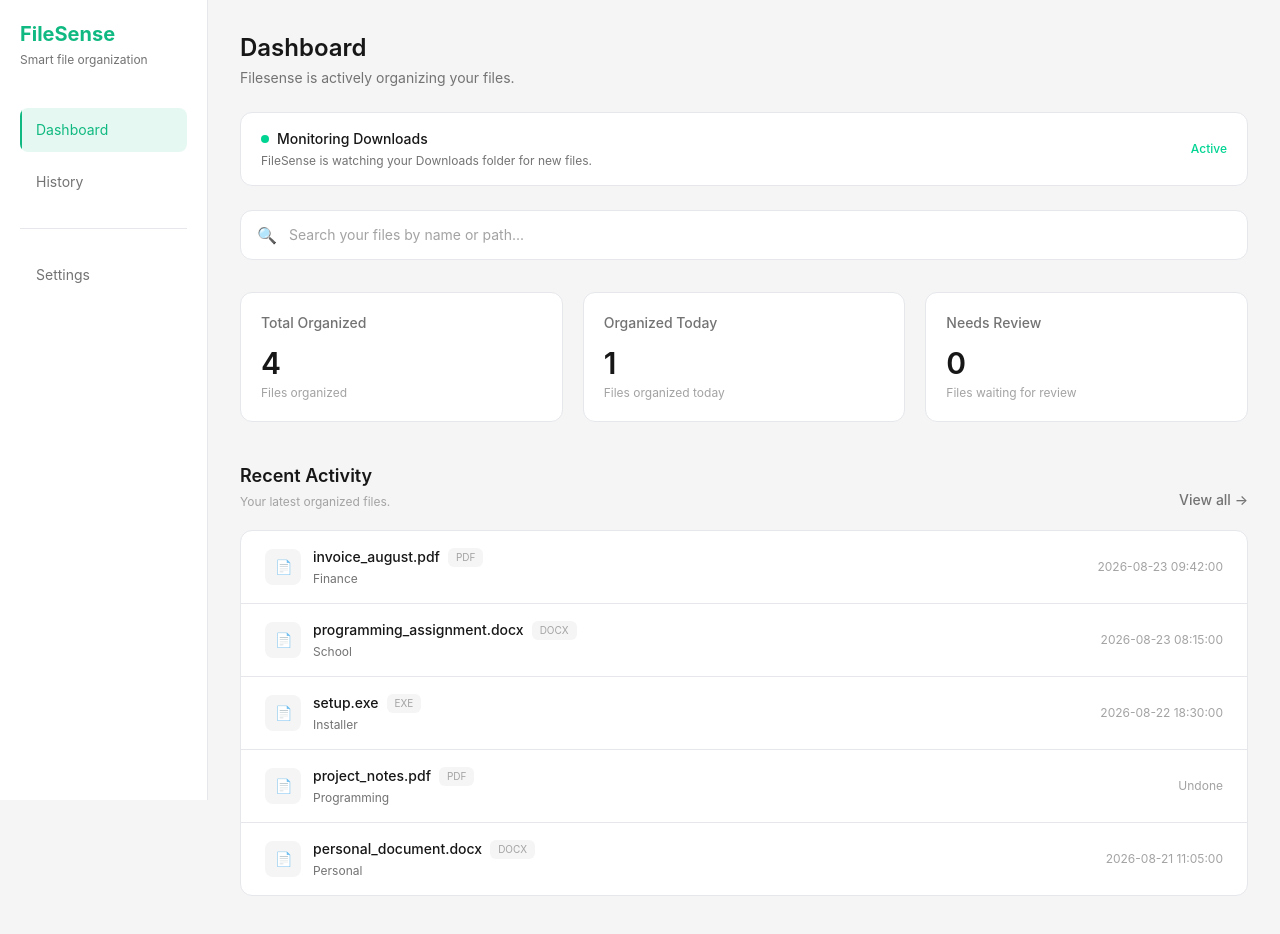
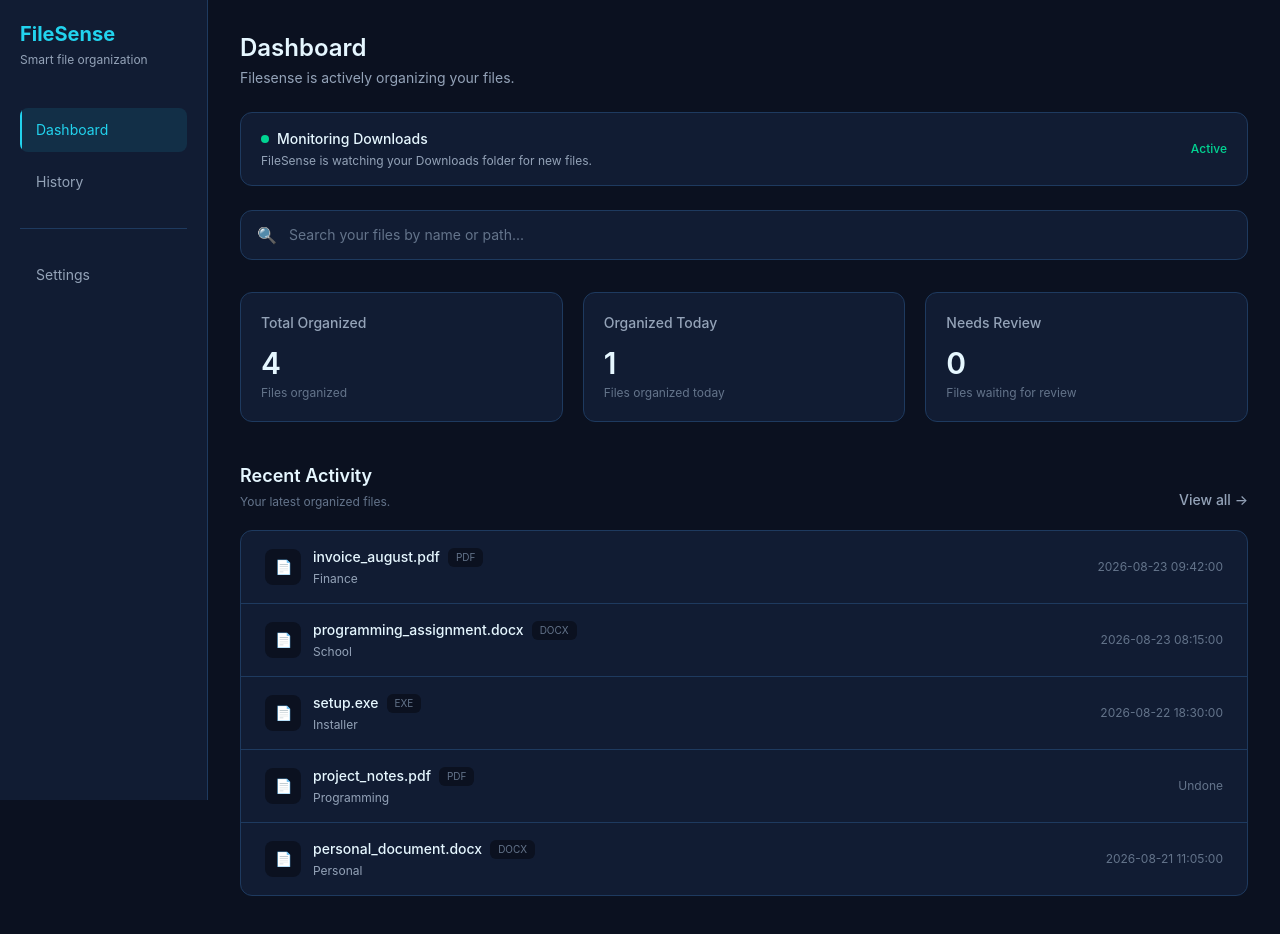
Before and after one commit to leasouleil/filesense, a React (Vite) app in the folder frontend/: page / in a window 1280 px wide. Shown: the top 934 px of the page. Built offline with nearby package versions, Linux system fonts and the light colour scheme.

Commit message:
Testing css style animations pt.2

```diff
--- a/frontend/src/index.css
+++ b/frontend/src/index.css
@@ -5,41 +5,41 @@
   --color-fs-sidebar: var(--fs-sidebar);
   --color-fs-surface: var(--fs-surface);
   --color-fs-border: var(--fs-border);
-
   --color-fs-text-primary: var(--fs-text-primary);
   --color-fs-text-secondary: var(--fs-text-secondary);
   --color-fs-text-muted: var(--fs-text-muted);
-
   --color-fs-accent: var(--fs-accent);
   --color-fs-accent-hover: var(--fs-accent-hover);
 }
 
+/* Midnight Blue + Cyan */
 :root {
-  --fs-background: #f5f5f5;
-  --fs-sidebar: #ffffff;
-  --fs-surface: #ffffff;
-  --fs-border: #e5e7eb;
+  --fs-background: #0b1120;
+  --fs-sidebar: #0f172a;
+  --fs-surface: #111c33;
+  --fs-border: #1e3a5f;
 
-  --fs-text-primary: #171717;
-  --fs-text-secondary: #737373;
-  --fs-text-muted: #a3a3a3;
+  --fs-text-primary: #e6f7ff;
+  --fs-text-secondary: #94a3b8;
+  --fs-text-muted: #64748b;
 
-  --fs-accent: #10b981;
-  --fs-accent-hover: #059669;
+  --fs-accent: #22d3ee;
+  --fs-accent-hover: #06b6d4;
 }
 
+/* Dark mode */
 .dark {
-  --fs-background: #1e1e1e;
-  --fs-sidebar: #0d1117;
-  --fs-surface: #151a21;
-  --fs-border: #30363d;
+  --fs-background: #0b1120;
+  --fs-sidebar: #0f172a;
+  --fs-surface: #111c33;
+  --fs-border: #1e3a5f;
 
-  --fs-text-primary: #f5f5f5;
-  --fs-text-secondary: #a1a1aa;
-  --fs-text-muted: #71717a;
+  --fs-text-primary: #e6f7ff;
+  --fs-text-secondary: #94a3b8;
+  --fs-text-muted: #64748b;
 
-  --fs-accent: #10b981;
-  --fs-accent-hover: #059669;
+  --fs-accent: #22d3ee;
+  --fs-accent-hover: #06b6d4;
 }
 
 html,
```
